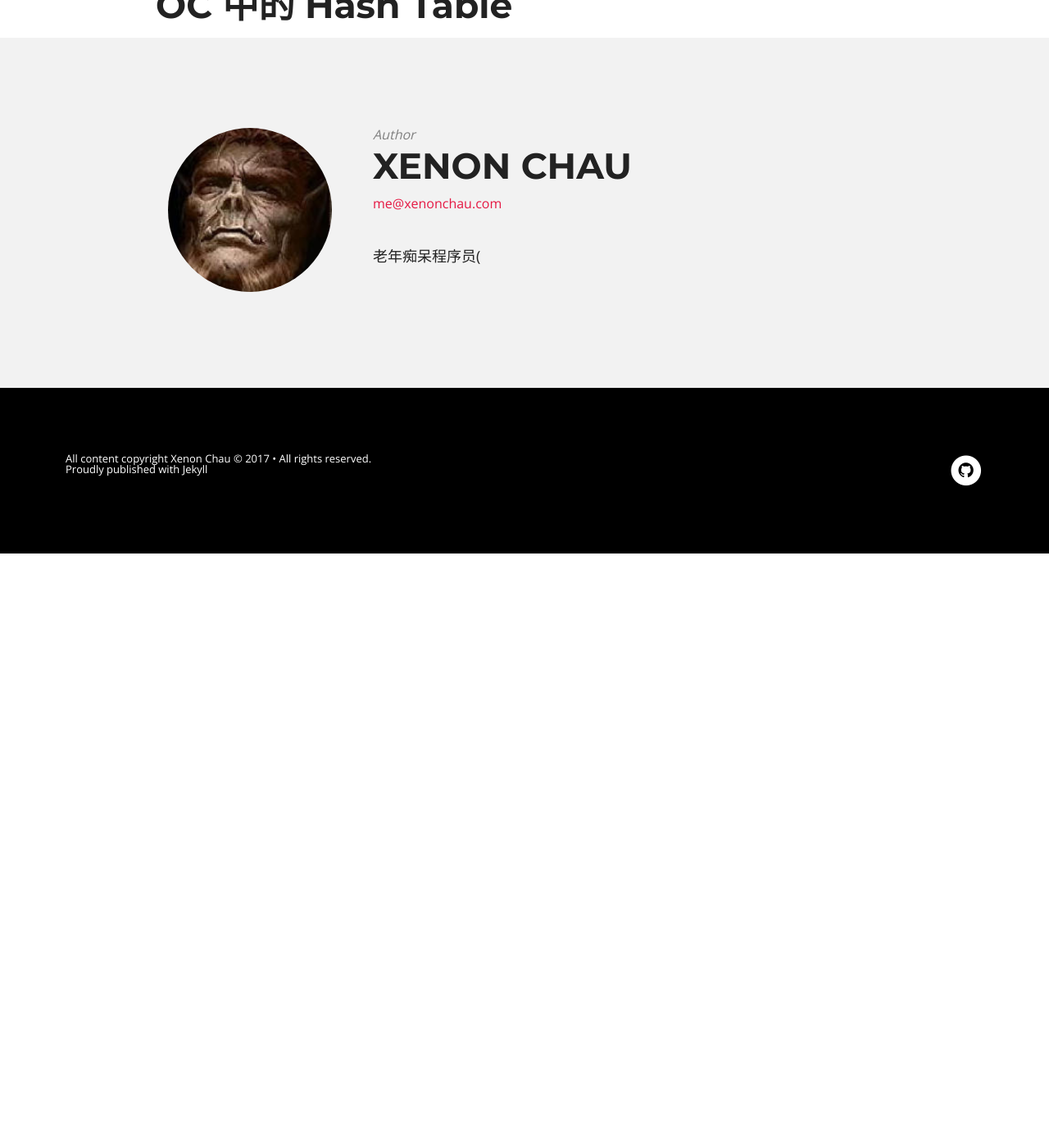
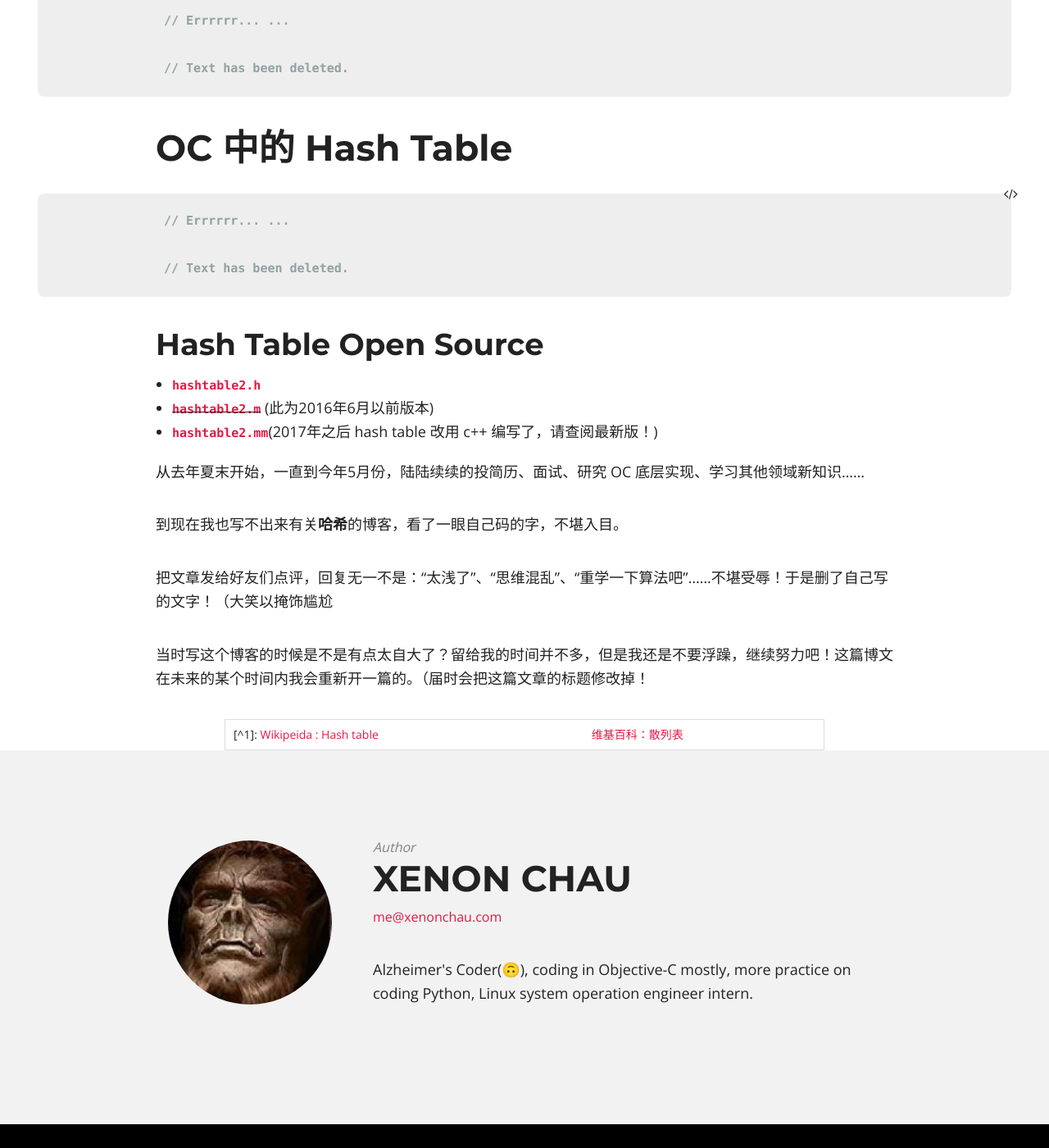
Before and after one commit to XenonChau/blog_jekyll, a Jekyll site: the page built from _posts/2016-08-22-Delve-Into-Objc-3-Hash-Table.md, in a window 1280 px wide and 1400 px high, scrolled down 989 px. Shown: the whole window at 82% size. Built offline with Jekyll 4.4.1, drawn with Linux system fonts in a browser that asks for light colours; nearby versions of some CDN libraries; before the commit the page ends 1664 px from its top, so only the background shows below that; some of the changed text lies outside the part shown.

Commit message:
更新页面布局等细小的地方。哈希表删除文字。待以后重写！

````diff
--- a/_config.yml
+++ b/_config.yml
@@ -1,10 +1,10 @@
 locale:           "cn"
-title:            "人生苦短 学点是点"
+title:            "Life is short, not int."
 description:      "Live Long and Prosper"
 logo:             logo.png
-disqus_shortname: Xenon
+# disqus_shortname: Xenon
 share:            false # 分享链接
-dropcap:			false # 首字母大写
+dropcap:			    false # 首字母大写
 # Change url to your domain. Leave localhost server or blank when working locally.
 # or use the hint from http://jekyllrb.com/docs/github-pages/ to keep this the same
 # whether working locally or remotely. Start Jekyll with: jekyll serve --baseurl ''
@@ -16,7 +16,7 @@ owner:
   avatar:         RedTiger.jpg
   email:          me@xenonchau.com
   # Use the coder's toolbox at http://coderstoolbox.net/string/#!encoding=xml&action=encode&charset=us_ascii to encode your description into XML string
-  description:    老年痴呆程序员(
+  description:    Alzheimer's Coder(🙃), coding in Objective-C mostly, more practice on coding Python, Linux system operation engineer intern.
   # Social networking links used in footer. Update and remove as you like.
   # twitter:        hmfaysal
   # facebook:       hmfaysal
@@ -38,11 +38,13 @@ links:
     url: /
     external: false
     icon: home
-  - title: 精选集
+  - title: 精选
     url: /featured
-  - title: 分类列表
+  - title: 分类
     url: /categories
-  - title: 关于我
+  - title: 标签
+    url: /tags
+  - title: 关于
     url: /about
 
 # http://en.wikipedia.org/wiki/List_of_tz_database_time_zones
--- a/_layouts/home.html
+++ b/_layouts/home.html
@@ -1,6 +1,7 @@
 <!DOCTYPE html>
 <html>
 <!--
+本博客基于作者：Faysal 的 Notepad 模版二次开发，感谢作者开源：
 ====================================================
     __  ____  ______________  _______ ___    __
    / / / /  |/  / ____/   \ \/ / ___//   |  / /
@@ -39,7 +40,7 @@ Description: Awesome dude, awesome life
             <a href="{{ site.url }}{{ link.url }}">{{ link.title }}</a>
             {% endif %} </li>
 {% endfor %}
-           <li><a href="{{ site.url }}/feed.xml" title="Atom/RSS feed"><i class="icon-rss"></i> Feed</a></li>
+           <!-- <li><a href="{{ site.url }}/feed.xml" title="Atom/RSS feed"><i class="icon-rss"></i> Feed</a></li> -->
     </ul>
 </div>
         <div class="clearfix"></div>
--- a/_layouts/page.html
+++ b/_layouts/page.html
@@ -1,6 +1,7 @@
 <!DOCTYPE html>
 <html>
 <!--
+本博客基于作者：Faysal 的 Notepad 模版二次开发，感谢作者开源：
 ====================================================
     __  ____  ______________  _______ ___    __
    / / / /  |/  / ____/   \ \/ / ___//   |  / /
@@ -47,7 +48,7 @@ Description: Awesome dude, awesome life
                     <a href="{{ site.url }}{{ link.url }}">{{ link.title }}</a>
                 {% endif %} </li>
 {% endfor %}
-           <li><a href="{{ site.url }}/feed.xml" title="Atom/RSS feed"><i class="icon-rss"></i> Feed</a></li>
+           <!-- <li><a href="{{ site.url }}/feed.xml" title="Atom/RSS feed"><i class="icon-rss"></i> Feed</a></li> -->
     </ul>
 </div>
             </div>
--- a/_layouts/post.html
+++ b/_layouts/post.html
@@ -1,6 +1,7 @@
 <!DOCTYPE html>
 <html>
 <!--
+本博客基于作者：Faysal 的 Notepad 模版二次开发，感谢作者开源：
 ====================================================
     __  ____  ______________  _______ ___    __
    / / / /  |/  / ____/   \ \/ / ___//   |  / /
@@ -50,7 +51,7 @@ Description: Awesome dude, awesome life
                     <a href="{{ site.url }}{{ link.url }}">{{ link.title }}</a>
                 {% endif %} </li>
 {% endfor %}
-           <li><a href="{{ site.url }}/feed.xml" title="Atom/RSS feed"><i class="icon-rss"></i> Feed</a></li>
+           <!-- <li><a href="{{ site.url }}/feed.xml" title="Atom/RSS feed"><i class="icon-rss"></i> Feed</a></li> -->
     </ul>
 
 </div>
--- a/_posts/2016-08-22-Delve-Into-Objc-3-Hash-Table.md
+++ b/_posts/2016-08-22-Delve-Into-Objc-3-Hash-Table.md
@@ -16,8 +16,36 @@ featured: true
 
 # 概览
 
-Objective-C 中有关 `NSDictionary` 等容器的实现，是交由 **哈希表** (Hash Table) 来实现的。
+Objective-C 中有关 `NSDictionary` 等容器的实现，是交由 **哈希表** 又称 **散列表** (Hash Table[^1]) 来实现的。
 
 # Hash 算法
 
+```objc
+// Errrrrr... ...
+
+// Text has been deleted.
+```
+
 # OC 中的 Hash Table
+
+```objc
+// Errrrrr... ...
+
+// Text has been deleted.
+```
+
+## Hash Table Open Source
+
+- [`hashtable2.h`](https://opensource.apple.com/source/objc4/objc4-493.9/runtime/hashtable2.h.auto.html)
+- <del>[`hashtable2.m`](https://opensource.apple.com/source/objc4/objc4-493.9/runtime/hashtable2.m.auto.html)</del>  (此为2016年6月以前版本)
+- [`hashtable2.mm`](https://opensource.apple.com/source/objc4/objc4-709/runtime/hashtable2.mm.auto.html)(2017年之后 hash table 改用 c++ 编写了，请查阅最新版！)
+
+从去年夏末开始，一直到今年5月份，陆陆续续的投简历、面试、研究 OC 底层实现、学习其他领域新知识……
+
+到现在我也写不出来有关**哈希**的博客，看了一眼自己码的字，不堪入目。
+
+把文章发给好友们点评，回复无一不是：“太浅了”、“思维混乱”、“重学一下算法吧”……不堪受辱！于是删了自己写的文字！（大笑以掩饰尴尬
+
+当时写这个博客的时候是不是有点太自大了？留给我的时间并不多，但是我还是不要浮躁，继续努力吧！这篇博文在未来的某个时间内我会重新开一篇的。（届时会把这篇文章的标题修改掉！
+
+[^1]: [Wikipeida : Hash table](https://en.wikipedia.org/wiki/Hash_table#Separate_chaining_with_linked_lists)  |  [维基百科：散列表](https://zh.wikipedia.org/wiki/哈希表)
````
Also changed, not shown: other parts of _posts/2016-08-22-Delve-Into-Objc-3-Hash-Table.md (+1 -1 lines), _posts/2016-08-21-Delve-Into-Objc-2-Object.md (+3 -1 lines), images/logo-origin.png (added), images/logo.png.
